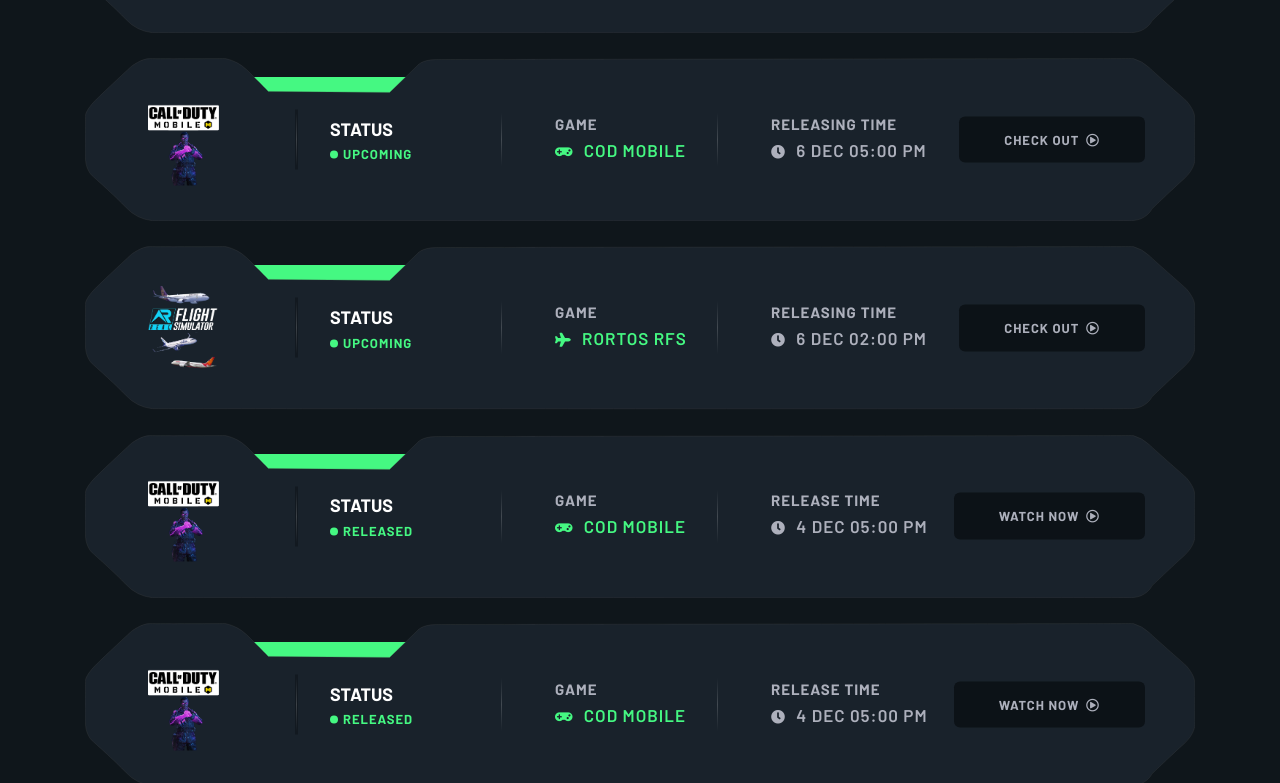
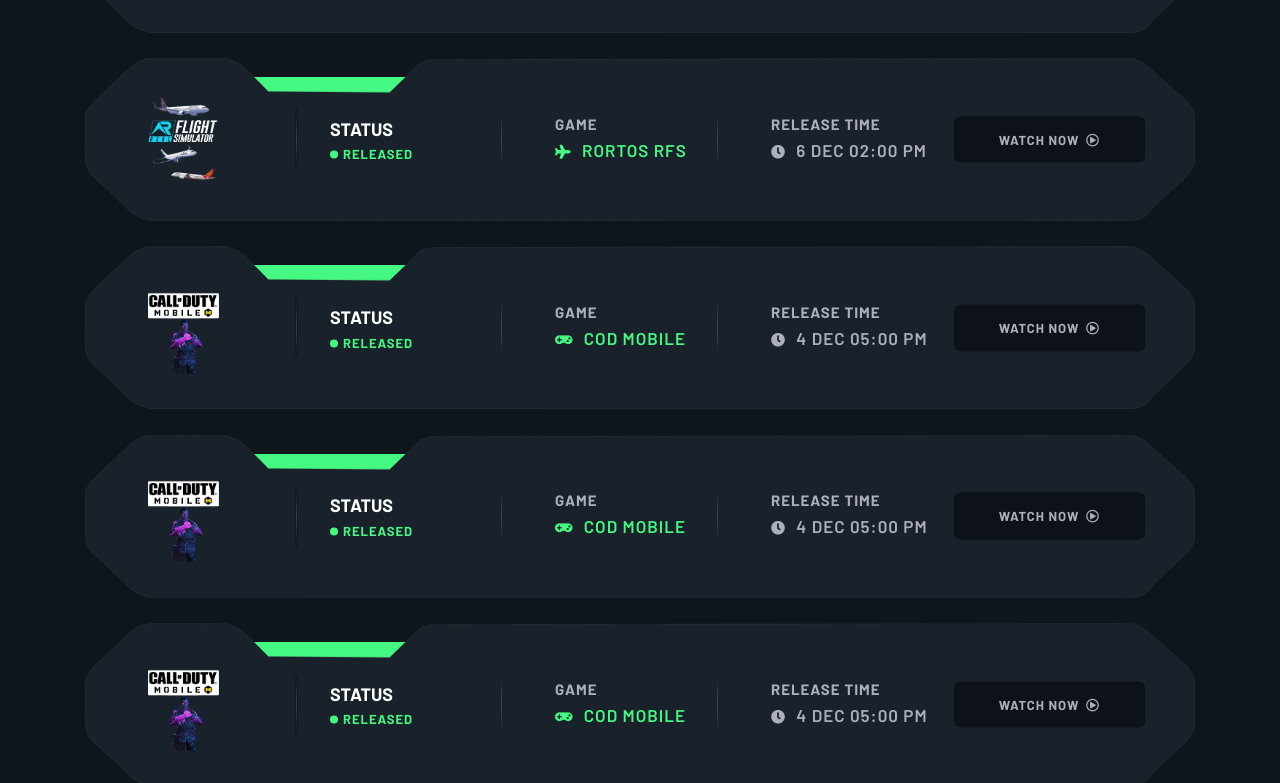
Before and after one commit to ADITYAVOFFICIAL/justlunatiks, a plain HTML site: page tournament.html in a window 1280 px wide. Shown: the part 1727-2510 px from the top of the page. Drawn offline with Linux system fonts and the light colour scheme; files whose address does not match are found by name.

Commit message:
Update tournament.html

```diff
--- a/tournament.html
+++ b/tournament.html
@@ -202,7 +202,7 @@
                         </div>
                     </div>
                     <div class="row justify-content-center gutter-25">
-                        <div class="col-xl-4 col-lg-5 col-md-6 col-sm-9">
+                        <!-- <div class="col-xl-4 col-lg-5 col-md-6 col-sm-9">
                             <div class="tournament__box-wrap">
                                 <svg class="main-bg" x="0px" y="0px" viewBox="0 0 357 533" fill="none" xmlns="http://www.w3.org/2000/svg">
                                     <path fill-rule="evenodd" clip-rule="evenodd" d="M2.00021 63H103C103 63 114.994 62.778 128 50C141.006 37.222 168.042 13.916 176 10C183.958 6.084 193 1.9 213 2C233 2.1 345 1 345 1C347.917 1.66957 350.51 3.33285 352.334 5.70471C354.159 8.07658 355.101 11.0093 355 14C355.093 25.1 356 515 356 515C356 515 357.368 529.61 343 530C328.632 530.39 15.0002 532 15.0002 532C15.0002 532 0.937211 535.85 1.00021 522C1.06321 508.15 2.00021 63 2.00021 63Z" fill="#19222B" stroke="#4C4C4C" stroke-width="0.25"></path>
@@ -225,7 +225,7 @@
                                     <i class="fas fa-play-circle"></i>
                                     <span class="tg__animate-text">WATCH HERE</span></a>
                                 </div>
-                                <!-- <ul class="tournament__box-list list-wrap">
+                                <ul class="tournament__box-list list-wrap">
                                     <li>
                                         <div class="tournament__box-list-item">
                                             <div class="tournament__player-thumb">
@@ -253,9 +253,9 @@
                                             <span class="tournament__player-price">$ 55000 <i class="fas fa-bolt"></i></span>
                                         </div>
                                     </li>
-                                </ul> -->
+                                </ul>
                             </div>
-                        </div>
+                        </div> -->
                         <div class="col-xl-4 col-lg-5 col-md-6 col-sm-9">
                             <div class="tournament__box-wrap active">
                                 <svg class="main-bg" x="0px" y="0px" viewBox="0 0 357 533" fill="none" xmlns="http://www.w3.org/2000/svg">
@@ -331,7 +331,7 @@
                                 </div>
                                 <div class="tournament__box-prize"><a target="_blank" href="https://youtu.be/U7VUX5eUrpc">
                                     <i class="fas fa-play-circle"></i>
-                                    <span class="tg__animate-text">WATCH HERE</span></a>
+                                    <span class="tg__animate-text">CHECK HERE</span></a>
                                 </div>
                                 <ul class="tournament__box-list list-wrap">
                                     <li>
@@ -443,6 +443,34 @@
                     </div>
                     <div class="row">
                         <div class="col-12">
+                            <!-- <div class="tournament__list-item-wrapper">
+                                <div class="tournament__list-item wow fadeInUp" data-wow-delay=".2s">
+                                    <svg xmlns="http://www.w3.org/2000/svg" width="1116.562" height="163.37" viewBox="0 0 1116.562 163.37">
+                                        <path class="background-path" d="M708,1784l28-27s4.11-5.76,18-6,702-1,702-1a37.989,37.989,0,0,1,16,9c7.47,7.08,37,33,37,33s9.02,9.47,9,18,0,42,0,42-0.19,9.43-11,19-32,30-32,30-5.53,11.76-21,12-985,0-985,0a42.511,42.511,0,0,1-26-13c-11.433-12.14-34-32-34-32s-6.29-5.01-7-17,0-43,0-43-1-5.42,12-18,34-32,34-32,10.4-8.28,19-8,76,0,76,0a44.661,44.661,0,0,1,21,11c9.268,8.95,22,22,22,22Z" transform="translate(-401.563 -1749.875)"></path>
+                                    </svg>
+                                    <div class="tournament__list-content">
+                                        <div class="tournament__list-thumb">
+                                            <a href="#"><img src="images/win02.png" alt="thumb"></a>
+                                        </div>
+                                        <div class="tournament__list-name">
+                                            <h5 class="team-name">STATUS</h5>
+                                            <span class="status tg__animate-text">Upcoming</span>
+                                        </div>
+                                        <div class="tournament__list-prize">
+                                            <h6 class="title">GAME</h6>
+                                            <i class="fas fa-gamepad"></i>
+                                            <span>COD MOBILE</span>
+                                        </div>
+                                        <div class="tournament__list-time">
+                                            <h6 class="title">RELEASING TIME</h6>
+                                            <i class="fas fa-clock"></i>
+                                            <span>6 DEC 05:00 PM</span>
+                                        </div>
+                                        <div class="tournament__list-live">
+                                            <a href="#" target="_blank">Check Out <i class="far fa-play-circle"></i></a>
+                                        </div>
+                                    </div>
+                                </div> -->
                             <div class="tournament__list-item-wrapper">
                                 <div class="tournament__list-item wow fadeInUp" data-wow-delay=".2s">
                                     <svg xmlns="http://www.w3.org/2000/svg" width="1116.562" height="163.37" viewBox="0 0 1116.562 163.37">
@@ -478,39 +506,11 @@
                                     </svg>
                                     <div class="tournament__list-content">
                                         <div class="tournament__list-thumb">
-                                            <a href="#"><img src="images/win02.png" alt="thumb"></a>
-                                        </div>
-                                        <div class="tournament__list-name">
-                                            <h5 class="team-name">STATUS</h5>
-                                            <span class="status tg__animate-text">Upcoming</span>
-                                        </div>
-                                        <div class="tournament__list-prize">
-                                            <h6 class="title">GAME</h6>
-                                            <i class="fas fa-gamepad"></i>
-                                            <span>COD MOBILE</span>
-                                        </div>
-                                        <div class="tournament__list-time">
-                                            <h6 class="title">RELEASING TIME</h6>
-                                            <i class="fas fa-clock"></i>
-                                            <span>6 DEC 05:00 PM</span>
-                                        </div>
-                                        <div class="tournament__list-live">
-                                            <a href="#" target="_blank">Check Out <i class="far fa-play-circle"></i></a>
-                                        </div>
-                                    </div>
-                                </div>
-                            <div class="tournament__list-item-wrapper">
-                                <div class="tournament__list-item wow fadeInUp" data-wow-delay=".2s">
-                                    <svg xmlns="http://www.w3.org/2000/svg" width="1116.562" height="163.37" viewBox="0 0 1116.562 163.37">
-                                        <path class="background-path" d="M708,1784l28-27s4.11-5.76,18-6,702-1,702-1a37.989,37.989,0,0,1,16,9c7.47,7.08,37,33,37,33s9.02,9.47,9,18,0,42,0,42-0.19,9.43-11,19-32,30-32,30-5.53,11.76-21,12-985,0-985,0a42.511,42.511,0,0,1-26-13c-11.433-12.14-34-32-34-32s-6.29-5.01-7-17,0-43,0-43-1-5.42,12-18,34-32,34-32,10.4-8.28,19-8,76,0,76,0a44.661,44.661,0,0,1,21,11c9.268,8.95,22,22,22,22Z" transform="translate(-401.563 -1749.875)"></path>
-                                    </svg>
-                                    <div class="tournament__list-content">
-                                        <div class="tournament__list-thumb">
                                             <a href="#"><img src="images/win01.png" alt="thumb"></a>
                                         </div>
                                         <div class="tournament__list-name">
                                             <h5 class="team-name">STATUS</h5>
-                                            <span class="status tg__animate-text">Upcoming</span>
+                                            <span class="status tg__animate-text">released</span>
                                         </div>
                                         <div class="tournament__list-prize">
                                             <h6 class="title">GAME</h6>
@@ -518,12 +518,12 @@
                                             <span>RORTOS RFS</span>
                                         </div>
                                         <div class="tournament__list-time">
-                                            <h6 class="title">RELEASING TIME</h6>
+                                            <h6 class="title">RELEASE TIME</h6>
                                             <i class="fas fa-clock"></i>
                                             <span>6 DEC 02:00 PM</span>
                                         </div>
                                         <div class="tournament__list-live">
-                                            <a href="https://youtu.be/M8PNqRN1NwA" target="_blank">Check Out <i class="far fa-play-circle"></i></a>
+                                            <a href="https://youtu.be/M8PNqRN1NwA" target="_blank">watch now <i class="far fa-play-circle"></i></a>
                                         </div>
                                     </div>
                                 </div>
```
